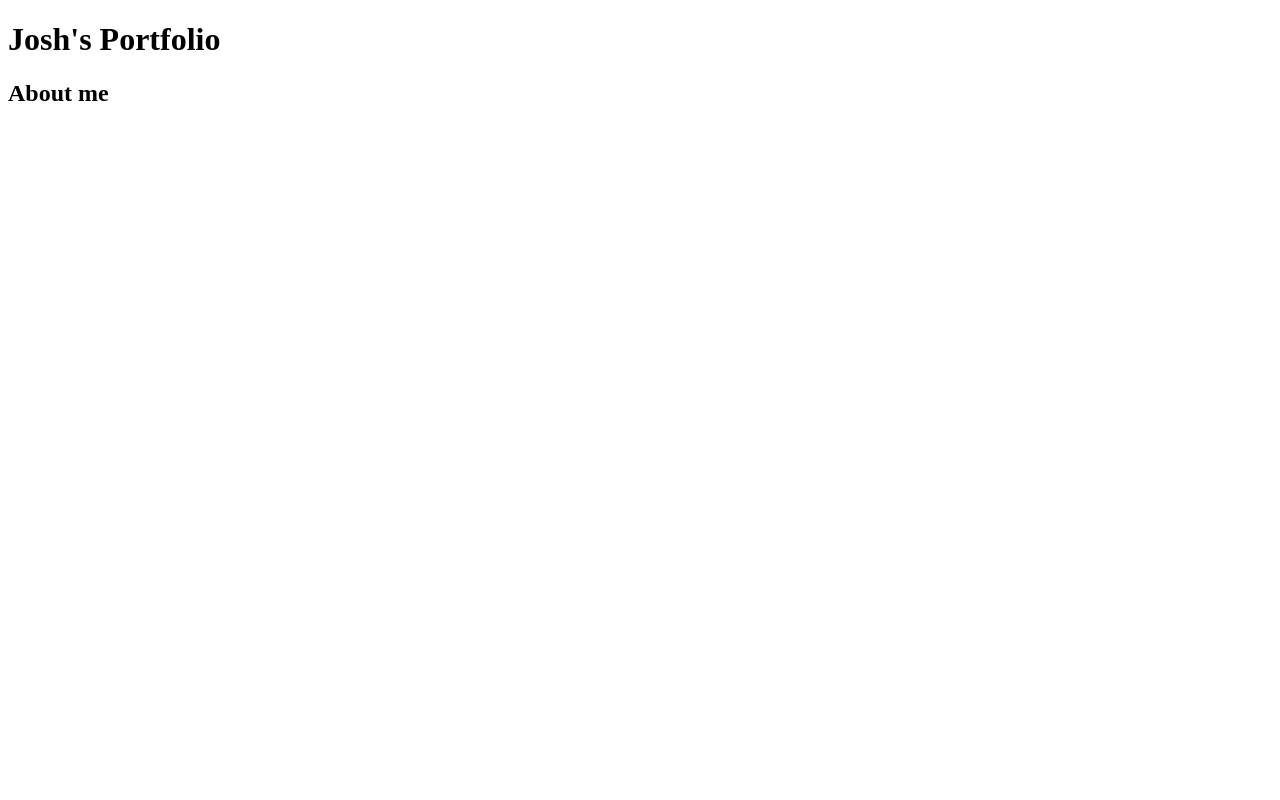
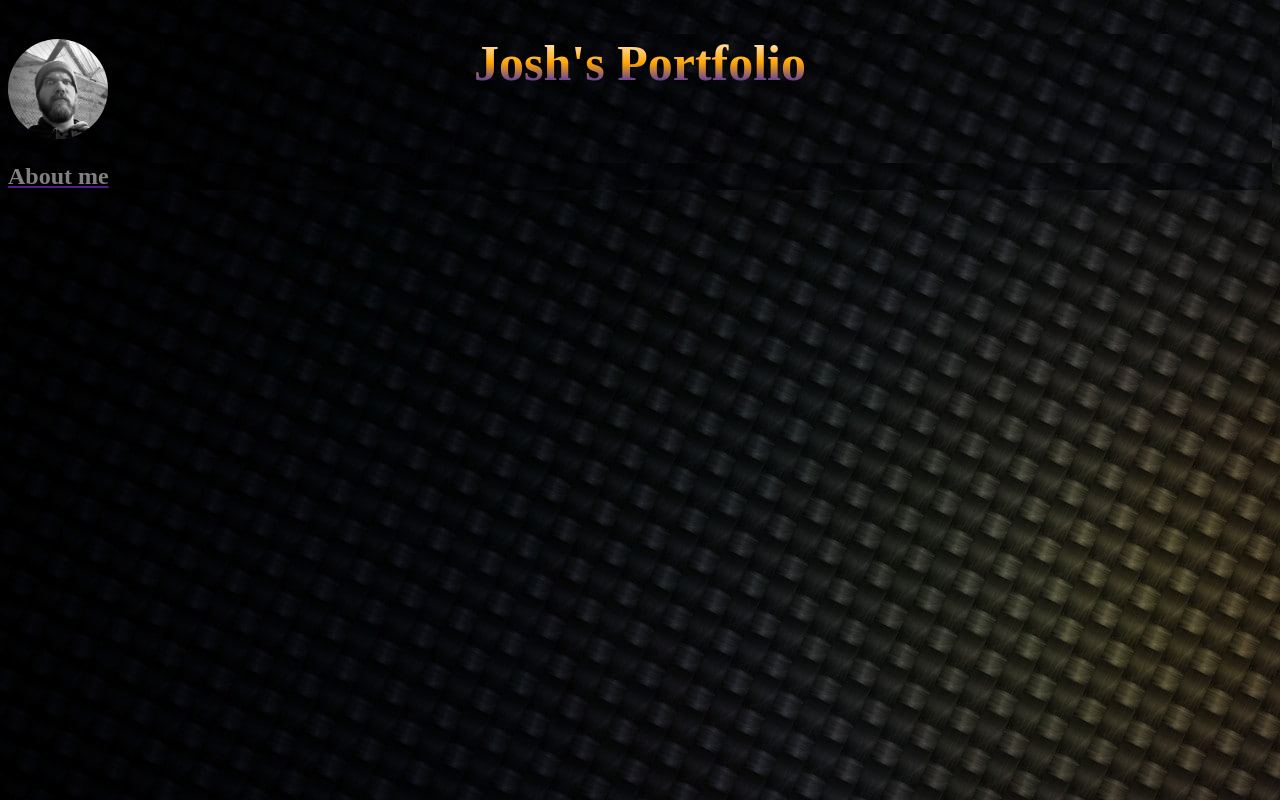
Before and after one commit to Azazel1169/portfolio, a plain HTML site: page index.html in a window 1280 px wide. Drawn offline with Linux system fonts and the light colour scheme.

Commit message:
profile pic, some styling

```diff
--- a/index.html
+++ b/index.html
@@ -9,10 +9,11 @@
 <body>
     <header>
         <h1>Josh's Portfolio</h1>
+        <img id="profilepic" src="images/propic.jpg" alt="">
     </header>
 
     <div class="container">
-        <h2>About me</h2>
+        <a href=""><h2>About me</h2></a>
         <p></p>
     </div>
 
--- a/styles.css
+++ b/styles.css
@@ -0,0 +1,21 @@
+* {
+    background-image: url(images/blackcarbon.jpg);
+}
+
+#profilepic {
+    width: 100px;
+    border-radius: 50px;
+    margin-top: -100px;
+}
+
+h1 {
+    text-align: center;
+    font-size: 50px;
+    background: linear-gradient(to bottom,
+            white,orange,blue);
+    -webkit-background-clip: text;
+    color: transparent;
+}
+h2 {
+    color: gray;
+}
```
Also changed, not shown: images/blackcarbon.jpg (added), images/propic.jpg (added).
